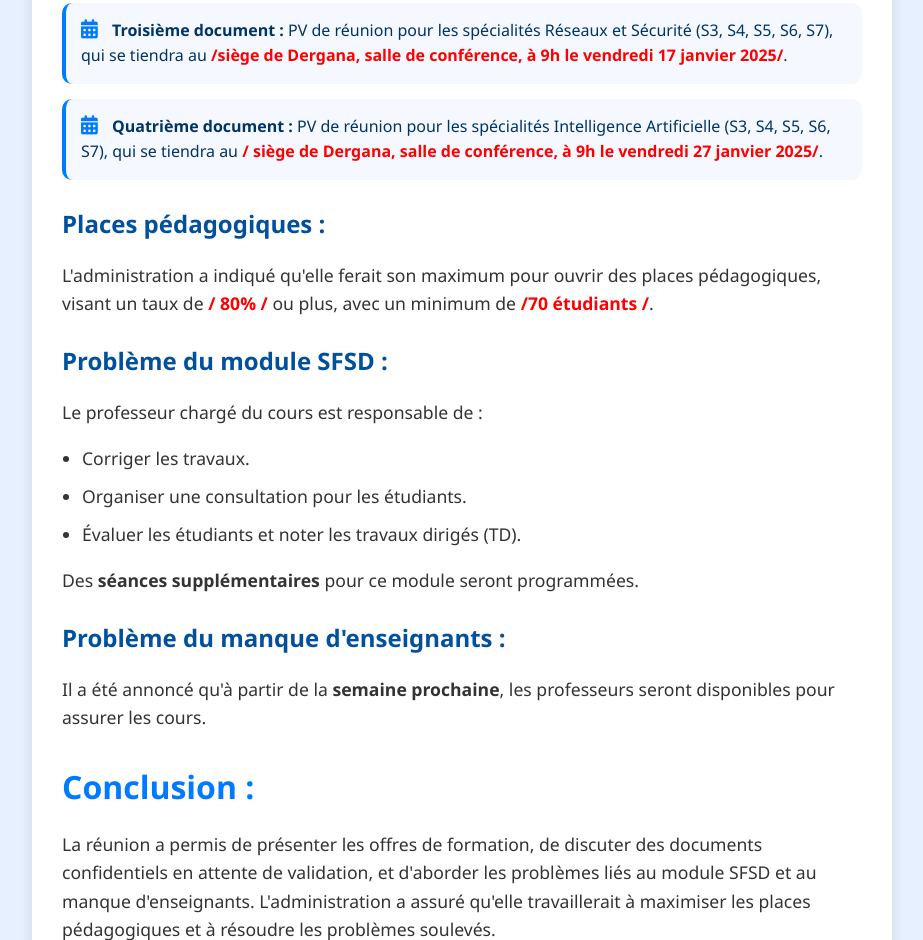
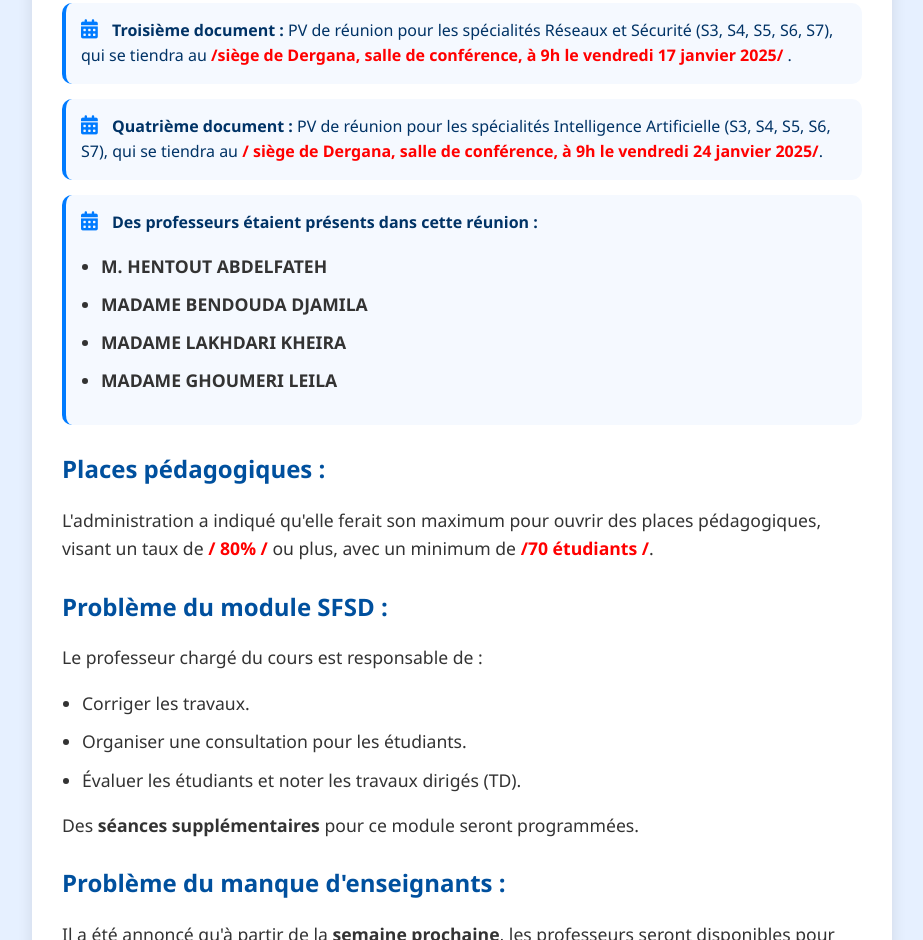
Before and after one commit to maamriaabderahmene/PV_01_2025, a plain HTML site: page index.html in a window 1280 px wide. Shown: the part 1410-2350 px from the top of the page, without its empty margins (178-1101 px from the left). Drawn offline with Linux system fonts and the light colour scheme.

Commit message:
index.html

```diff
--- a/index.html
+++ b/index.html
@@ -177,13 +177,24 @@
     </div>
     <div class="document-card">
       <i class="fas fa-calendar-alt icon"></i>
-      <strong>Troisième document :</strong> PV de réunion pour les spécialités Réseaux et Sécurité (S3, S4, S5, S6, S7), qui se tiendra au <span class="bold-red">/siège de Dergana, salle de conférence, à 9h le vendredi 17 janvier 2025/</span>.
+      <strong>Troisième document :</strong> PV de réunion pour les spécialités Réseaux et Sécurité (S3, S4, S5, S6, S7), qui se tiendra au <span class="bold-red">/siège de Dergana, salle de conférence, à 9h le vendredi 17 janvier 2025/ </span>.
     </div>
     <div class="document-card">
       <i class="fas fa-calendar-alt icon"></i>
-      <strong>Quatrième document :</strong> PV de réunion pour les spécialités Intelligence Artificielle (S3, S4, S5, S6, S7), qui se tiendra au <span class="bold-red">/ siège de Dergana, salle de conférence, à 9h le vendredi 27 janvier 2025/</span>.
+      <strong>Quatrième document :</strong> PV de réunion pour les spécialités Intelligence Artificielle (S3, S4, S5, S6, S7), qui se tiendra au <span class="bold-red">/ siège de Dergana, salle de conférence, à 9h le vendredi 24 janvier 2025/</span>.
     </div>
-
+    <div class="document-card">
+      <i class="fas fa-calendar-alt icon"></i>
+      <strong>Des professeurs étaient présents dans cette réunion :</strong>
+      <span class="bold-red">
+       <ul>
+      <li>M. HENTOUT ABDELFATEH</li>
+      <li>MADAME BENDOUDA DJAMILA</li>
+      <li>MADAME LAKHDARI KHEIRA</li>
+      <li>MADAME GHOUMERI LEILA</li>
+    </ul>
+    </span>
+    </div>
     <h3>Places pédagogiques :</h3>
     <p>L'administration a indiqué qu'elle ferait son maximum pour ouvrir des places pédagogiques, visant un taux de <span class="bold-red">/ 80% /</span> ou plus, avec un minimum de <span class="bold-red">/70 étudiants /</span>.</p>
 
```
